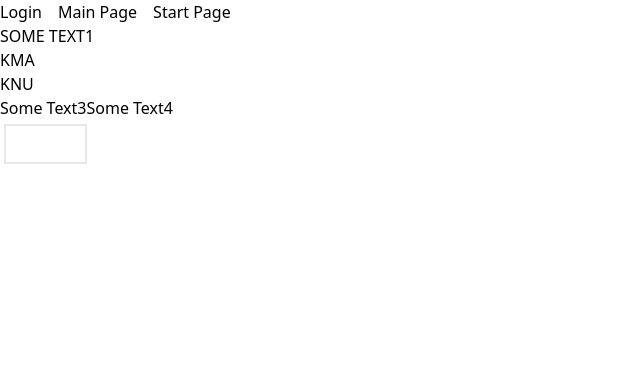
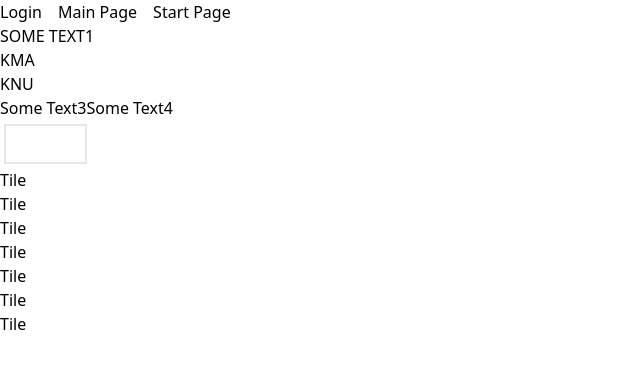
Before and after one commit to HlibHryshko/toucan-planner, a React (Create React App) app: page / in a window 1280 px wide. Shown: the top 368 px of the page, without its empty margins (0-640 px from the left). Built offline with nearby package versions, Linux system fonts and the light colour scheme.

Commit message:
displaying calendar on the main page

```diff
--- a/src/pages/MainPage.js
+++ b/src/pages/MainPage.js
@@ -1,9 +1,11 @@
+import Calendar from "../components/Calendar";
 import CategoriesList from "../components/CategoriesList";
 
 const MainPage = () => {
   return (
     <div>
       <CategoriesList />
+      <Calendar />
     </div>
   );
 };
```
